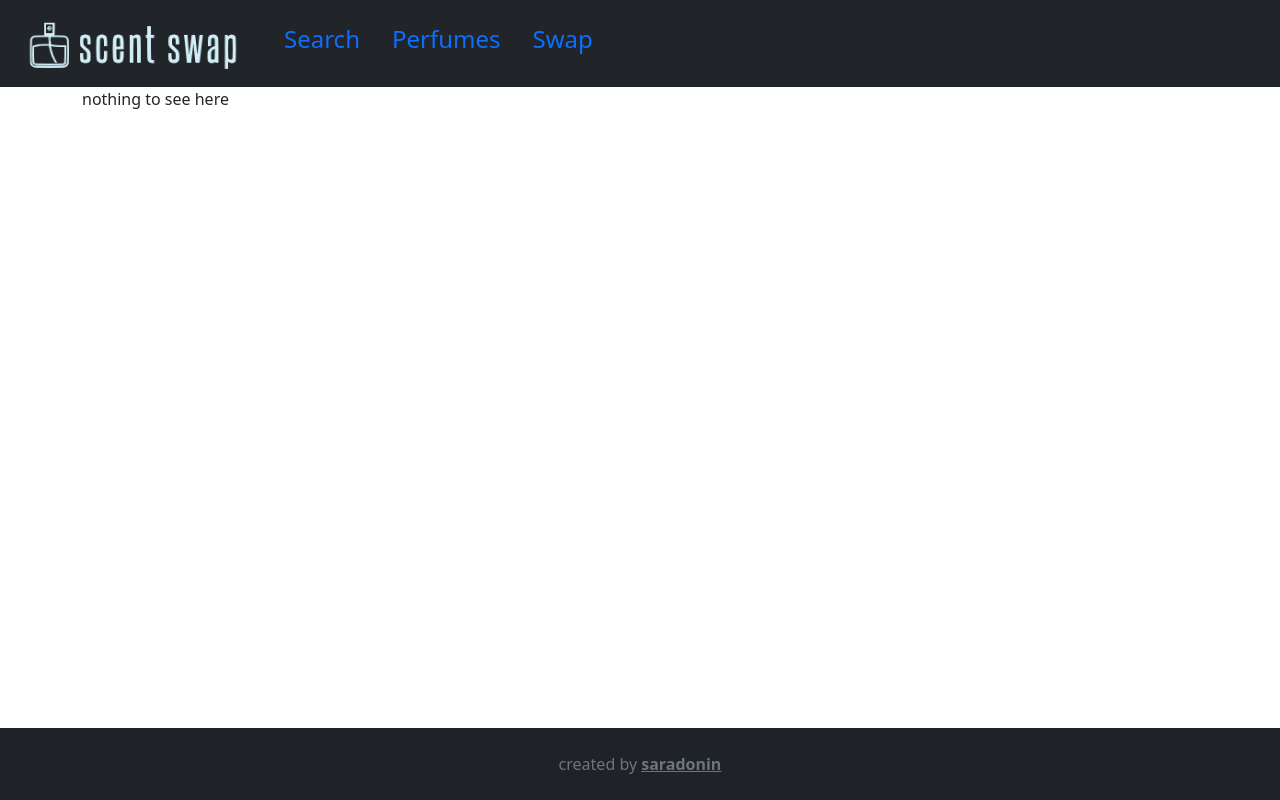
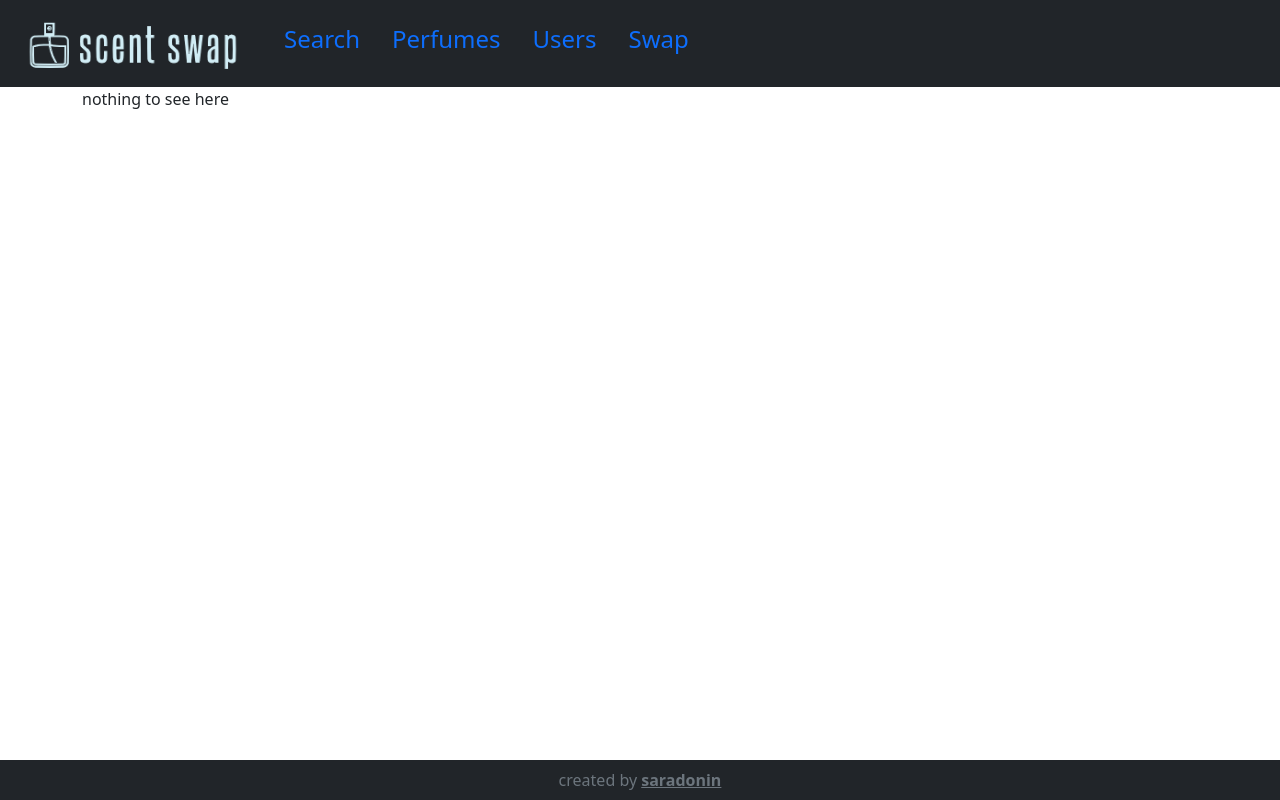
Before and after one commit to saradonin/scent_swap, a Django app: page / in a window 1280 px wide. Run offline with Django 4.2, Linux system fonts and the light colour scheme.

Commit message:
base template changes

```diff
--- a/scent_app/templates/__base__.html
+++ b/scent_app/templates/__base__.html
@@ -6,6 +6,7 @@
     <link href="https://cdn.jsdelivr.net/npm/bootstrap@5.3.1/dist/css/bootstrap.min.css" rel="stylesheet"
           integrity="sha384-4bw+/aepP/YC94hEpVNVgiZdgIC5+VKNBQNGCHeKRQN+PtmoHDEXuppvnDJzQIu9" crossorigin="anonymous">
 </head>
+
 <body class="d-flex flex-column min-vh-100">
 <!-- //--------------------------- nav bar ------------------------------// -->
 <nav class="navbar navbar-dark bg-dark">
@@ -17,13 +18,16 @@
         </a>
         <ul class="nav justify-content-center">
             <li class="nav-item">
-                <a class="nav-link active" aria-current="page" href=""><h4>Search</h4></a>
+                <a class="nav-link" href=""><h4>Search</h4></a>
             </li>
             <li class="nav-item">
-                <a class="nav-link active" aria-current="page" href=""><h4>Perfumes</h4></a>
+                <a class="nav-link" href=""><h4>Perfumes</h4></a>
             </li>
             <li class="nav-item">
-                <a class="nav-link active" aria-current="page" href=""><h4>Swap</h4></a>
+                <a class="nav-link" href=""><h4>Users</h4></a>
+            </li>
+            <li class="nav-item">
+                <a class="nav-link" href=""><h4>Swap</h4></a>
             </li>
         </ul>
 
@@ -40,10 +44,10 @@
 <!-- //--------------------------- footer -------------------------------// -->
 <footer class="text-center text-lg-start bg-dark text-secondary mt-auto">
 
-  <div class="text-center p-4" style="background-color: rgba(0, 0, 0, 0.05);">
-    created by
-    <a class="text-reset fw-bold" href="https://github.com/saradonin">saradonin</a>
-  </div>
+    <div class="text-center p-2">
+        created by
+        <a class="text-reset fw-bold" href="https://github.com/saradonin">saradonin</a>
+    </div>
 
 </footer>
 <!-- //--------------------------- footer end ---------------------------// -->
```
